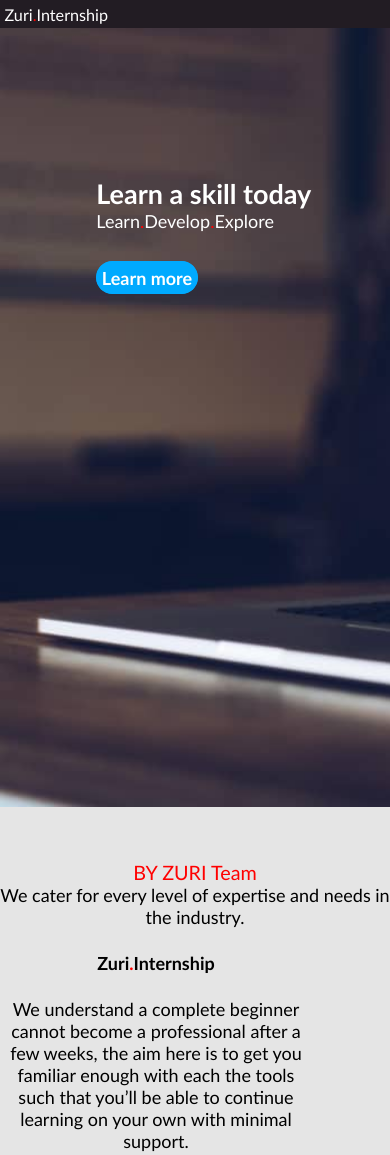
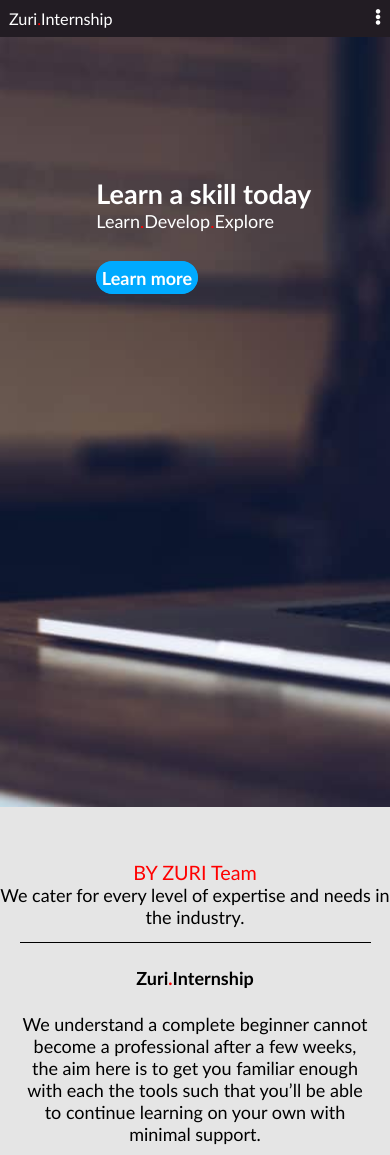
Before and after one commit to KoredeDavid/zuri-page, a plain HTML site: page index.html in a window 390 px wide. Shown: the top 1155 px of the page. Drawn offline with nearby package versions, Linux system fonts and the light colour scheme.

Commit message:
adjusted paddings and margin

```diff
--- a/index.html
+++ b/index.html
@@ -12,13 +12,13 @@
         <nav>
             <div class="nav-bar">
                 <a class="nav-item" href="#">Zuri<span style="color: red;">.</span>Internship</a>
-                <div class="right" style="float: right;">
+                <!-- <div class="right" style="float: right;">
                     <a class="nav-item learn"  >Home</a>
                     <a class="nav-item learn"  >Contact</a>
                     <a class="nav-item learn"  >About Us</a>
                     <a class="nav-item button" style="cursor: pointer;" id="contact">Contact</a>
-                    <span class="fas fa-ellipsis-v dot"></span>
-                </div>
+                </div>   -->
+                <span class="fas fa-ellipsis-v dot"></span>
             </div>
         </nav>
         <!-- <img src="img/zuri_landing.jpg"> -->
--- a/style/style.css
+++ b/style/style.css
@@ -247,8 +247,8 @@ footer div:first-child{
 @media screen and (max-width:1022px) {
     .zuri-training{
        float: none;
-        width: 80%;
-        margin:0 5px 10px 5p;
+        width: 90%;
+        margin:0 5% 10px 5%;
         padding: 0 0px;
         border-right: none;
         border-bottom: 1px solid black;
@@ -264,6 +264,9 @@ footer div:first-child{
 
 }
 
+.zuri-training:first-child{
+    border-top: 1px solid black;
+}
 .join-us span{
     font-size: 20
 
@@ -317,7 +320,7 @@ margin-bottom: 0
 }
 
 .nav-bar{
-    padding: 5px;
+    padding: 10px;
 }
 
 .main span :first-child{
@@ -333,8 +336,8 @@ margin-bottom: 0
 }
 
 .dot{
-    float:right;
-    color:white
+   display: inline !important;
+   float: right;
 }
 
 
```
